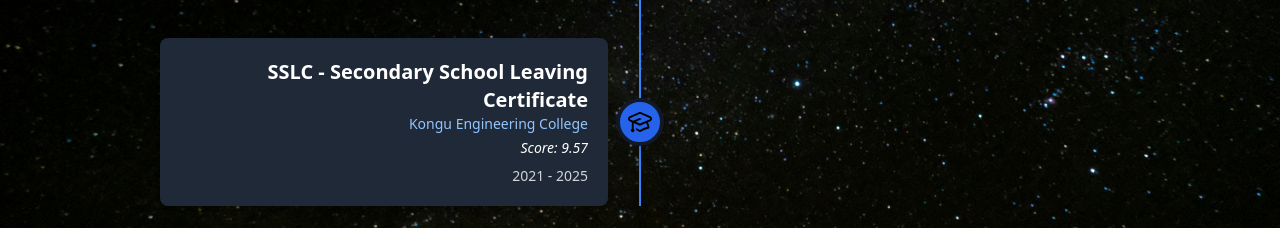
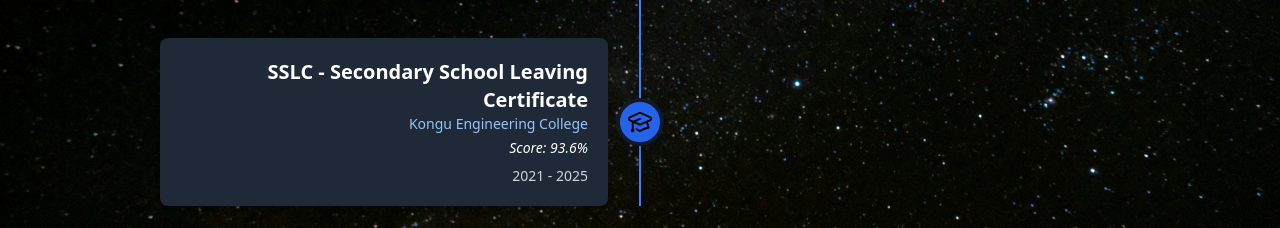
Before and after one commit to vasantharan/portfolio, a React (Create React App) app: page / in a window 1280 px wide. Shown: the part 2980-3208 px from the top of the page. Built offline with nearby package versions, Linux system fonts and the light colour scheme.

Commit message:
Portfolio version 0.1.2

```diff
--- a/src/data/education.js
+++ b/src/data/education.js
@@ -2,7 +2,7 @@
     {
         course: "SSLC - Secondary School Leaving Certificate",
         institute: "Kongu Engineering College",
-        score: 9.57,
+        score: "93.6%",
         years: "2021 - 2025"
     },
     {
```
